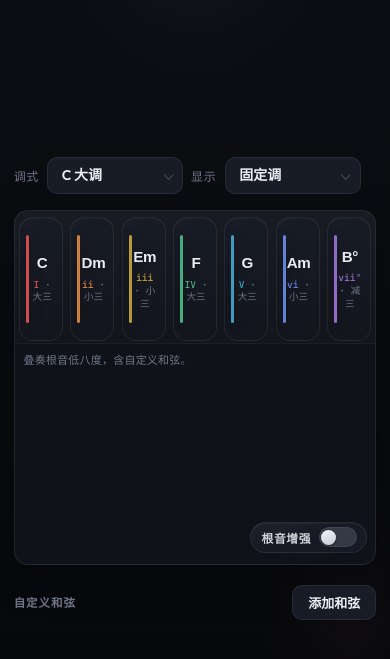
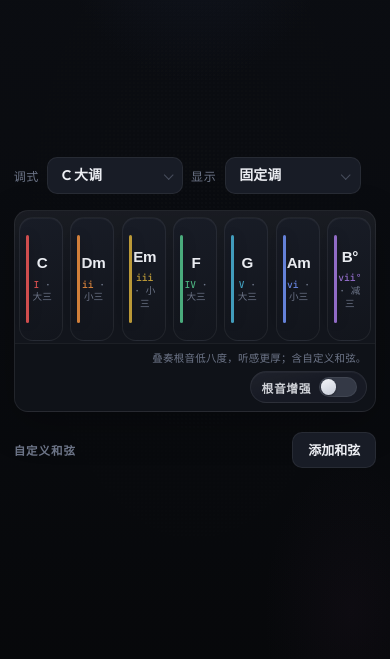
Before and after one commit to Francis1st/c-major-chords, a plain HTML site: page index.html in a window 390 px wide. Shown: the part 63-722 px from the top of the page. Drawn offline with Linux system fonts and the light colour scheme; no server answers.

Commit message:
手机端竖屏展示优化

```diff
--- a/css/app.css
+++ b/css/app.css
@@ -272,14 +272,21 @@
 @media (max-width: 520px) {
   .diatonic-stack__footer {
     flex-direction: column;
-    align-items: stretch;
+    align-items: flex-end;
+    gap: 0.38rem;
+    padding-top: 0.42rem;
+    padding-bottom: 0.52rem;
+  }
+  .diatonic-stack__hint {
+    flex: 0 1 auto;
+    width: 100%;
+    max-width: none;
+    text-align: right;
+    font-size: 0.65625rem;
+    line-height: 1.38;
   }
   .root-boost {
     margin-left: 0;
-    align-self: flex-end;
-  }
-  .diatonic-stack__hint {
-    max-width: none;
   }
 }
 .chord-strip {
--- a/index.html
+++ b/index.html
@@ -34,7 +34,7 @@
       <section class="diatonic-stack">
         <div class="chord-strip" id="grid" role="group" aria-label="大调顺阶三和弦"></div>
         <div class="diatonic-stack__footer">
-          <p class="diatonic-stack__hint">叠奏根音低八度，含自定义和弦。</p>
+          <p class="diatonic-stack__hint">叠奏根音低八度，听感更厚；含自定义和弦。</p>
           <label class="root-boost">
             <input type="checkbox" id="rootBoost" class="root-boost__input" />
             <span class="root-boost__label">根音增强</span>
```
